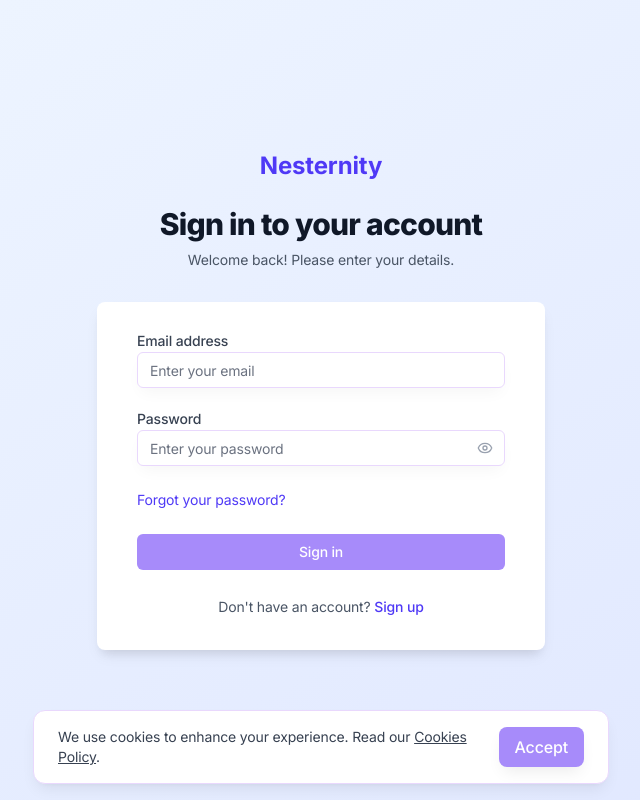
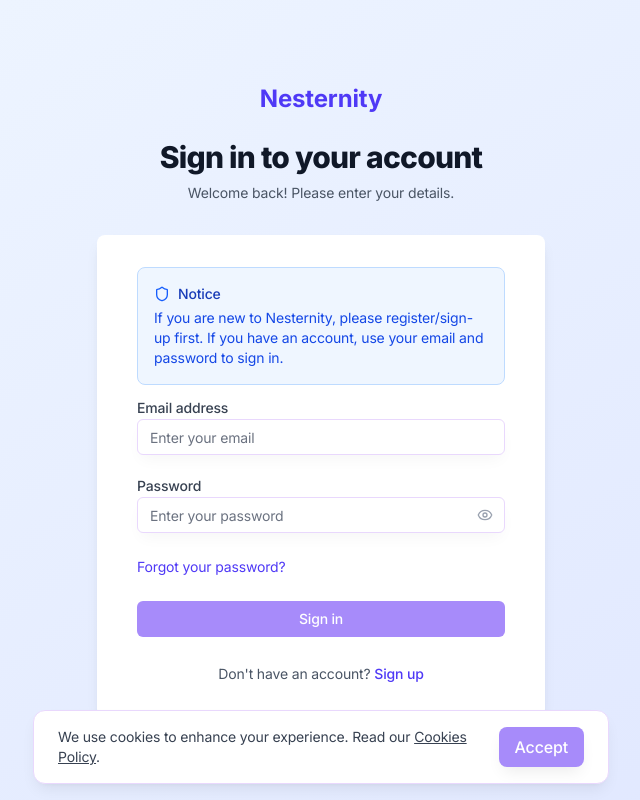
Before and after one commit to certainlyMohneeesh/nesternity, a Next.js app: page /auth/login in a window 1280 px wide. Shown: the whole page, without its empty margins (319-959 px from the left). Built offline with nearby package versions, Linux system fonts and the light colour scheme; no server answers.

Commit message:
just a notice

```diff
--- a/src/app/auth/login/page.tsx
+++ b/src/app/auth/login/page.tsx
@@ -7,7 +7,7 @@ import { Button } from "@/components/ui/button";
 import { Input } from "@/components/ui/input";
 import { Label } from "@/components/ui/label";
 import Link from "next/link";
-import { Eye, EyeOff } from "lucide-react";
+import { Eye, EyeOff, Shield } from "lucide-react";
 
 function LoginForm() {
   const [email, setEmail] = useState("");
@@ -54,6 +54,18 @@ function LoginForm() {
       title="Sign in to your account"
       subtitle="Welcome back! Please enter your details."
     >
+        <div className="p-4 bg-blue-50 border border-blue-200 rounded-lg mb-4">
+          <div className="flex items-center gap-2">
+            <Shield className="h-4 w-4 text-blue-600" />
+            <span className="text-sm font-medium text-blue-800">
+              Notice
+            </span>
+          </div>
+          <p className="text-sm text-blue-700 mt-1">
+            If you are new to Nesternity, please register/sign-up first. If you have an account, use your email and password to sign in.
+          </p>
+        </div>
+
       <form onSubmit={handleLogin} className="space-y-6">
         <div>
           <Label htmlFor="email">Email address</Label>
```
